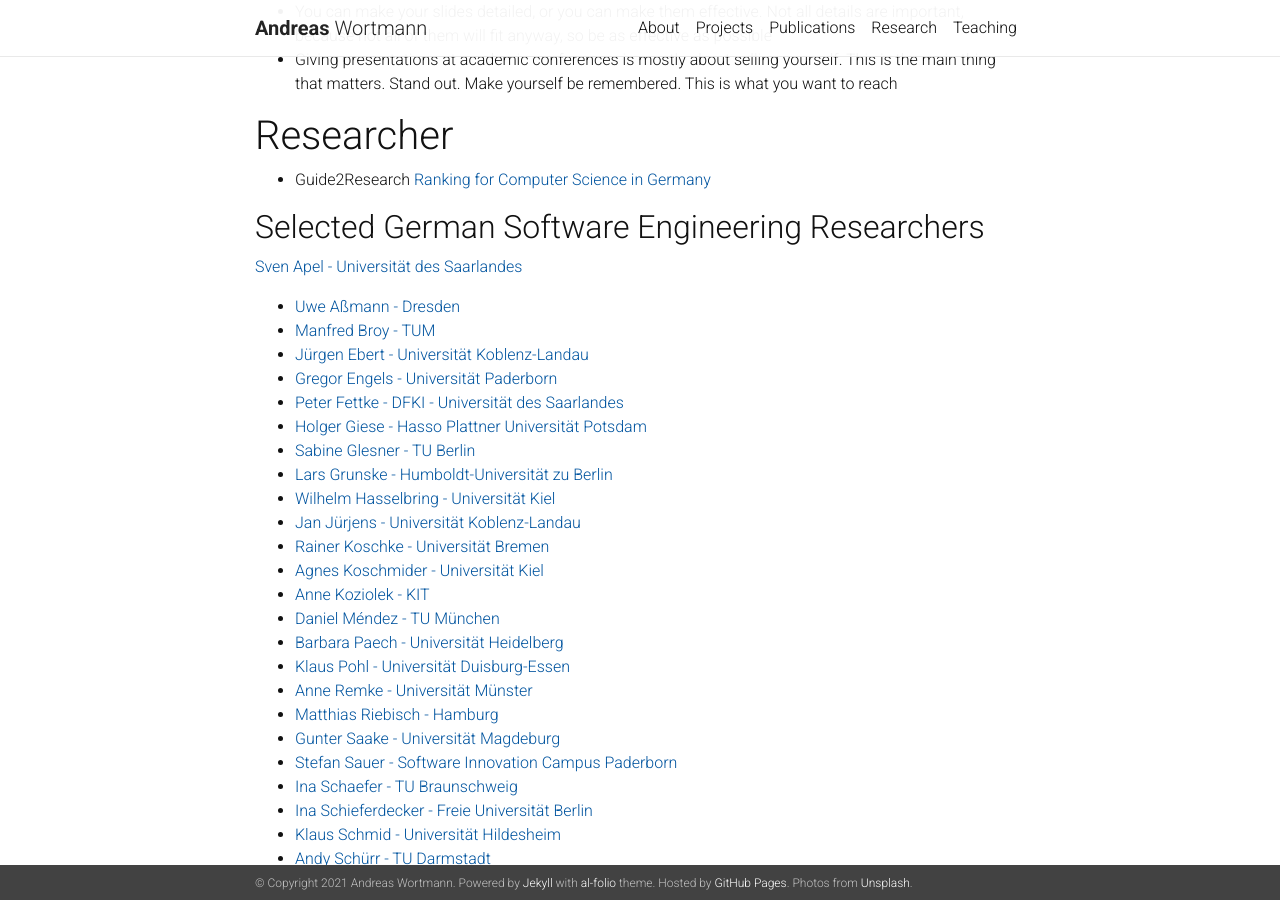
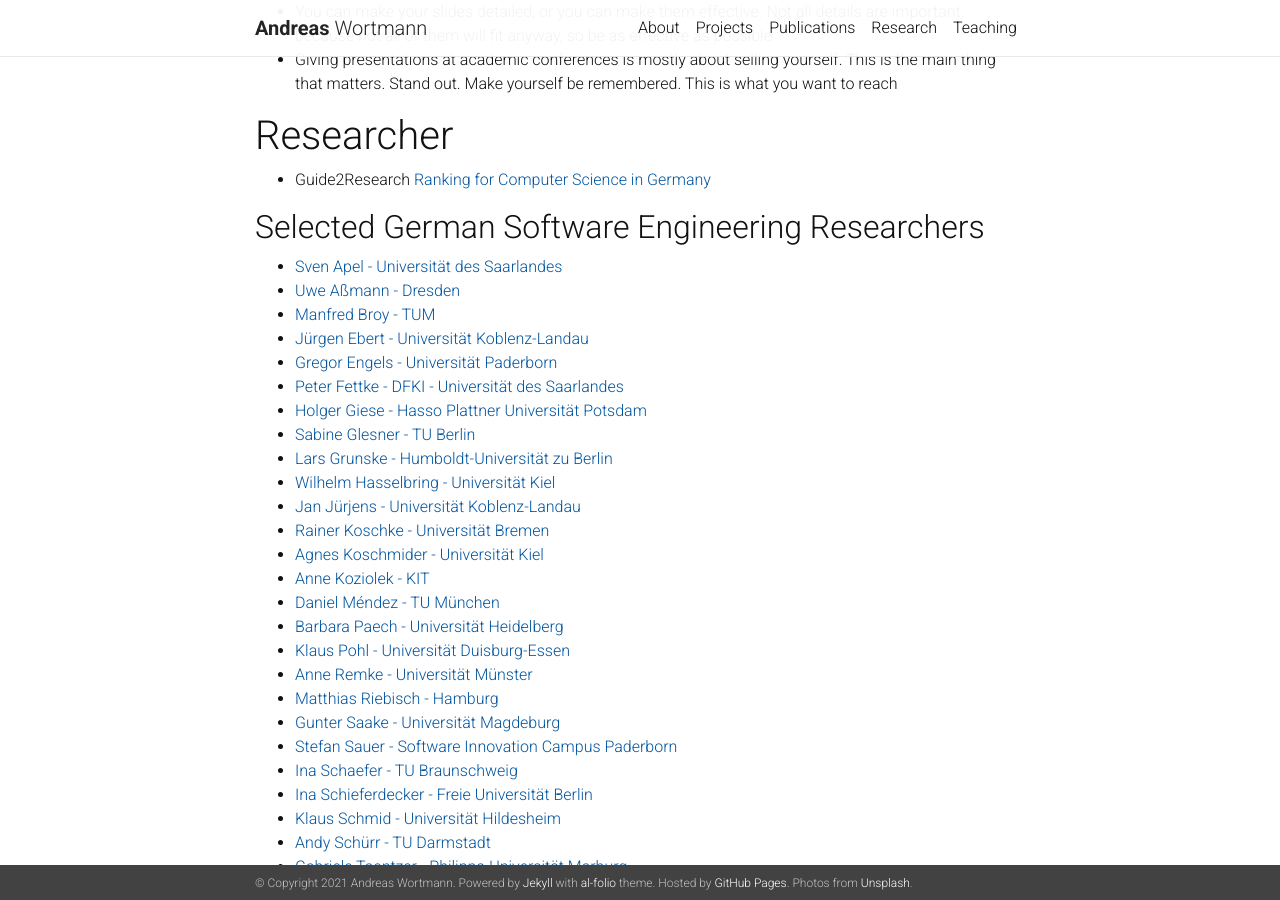
Before and after one commit to awortmann/awortmann.github.io, a Jekyll site: the page built from _pages/writing.md, in a window 1280 px wide and 900 px high, scrolled down 2195 px. Built offline with Jekyll 4.4.1, drawn with Linux system fonts in a browser that asks for light colours; nearby versions of some CDN libraries; a style sheet for code colours, icons or effects is not loaded.

Commit message:
Minor update

```diff
--- a/_pages/writing.md
+++ b/_pages/writing.md
@@ -93,7 +93,7 @@ nav: false
 
 ## Selected German Software Engineering Researchers
 
- [Sven Apel - Universität des Saarlandes](https://scholar.google.de/citations?user=_4ssMloAAAAJ&hl=de&oi=ao)
+- [Sven Apel - Universität des Saarlandes](https://scholar.google.de/citations?user=_4ssMloAAAAJ&hl=de&oi=ao)
 - [Uwe Aßmann - Dresden](https://scholar.google.de/citations?hl=de&user=KiiBpMgAAAAJ)
 - [Manfred Broy - TUM](https://dblp.uni-trier.de/pers/hd/b/Broy:Manfred)
 - [Jürgen Ebert - Universität Koblenz-Landau](https://dblp.uni-trier.de/pers/hd/e/Ebert:J=uuml=rgen)
```
